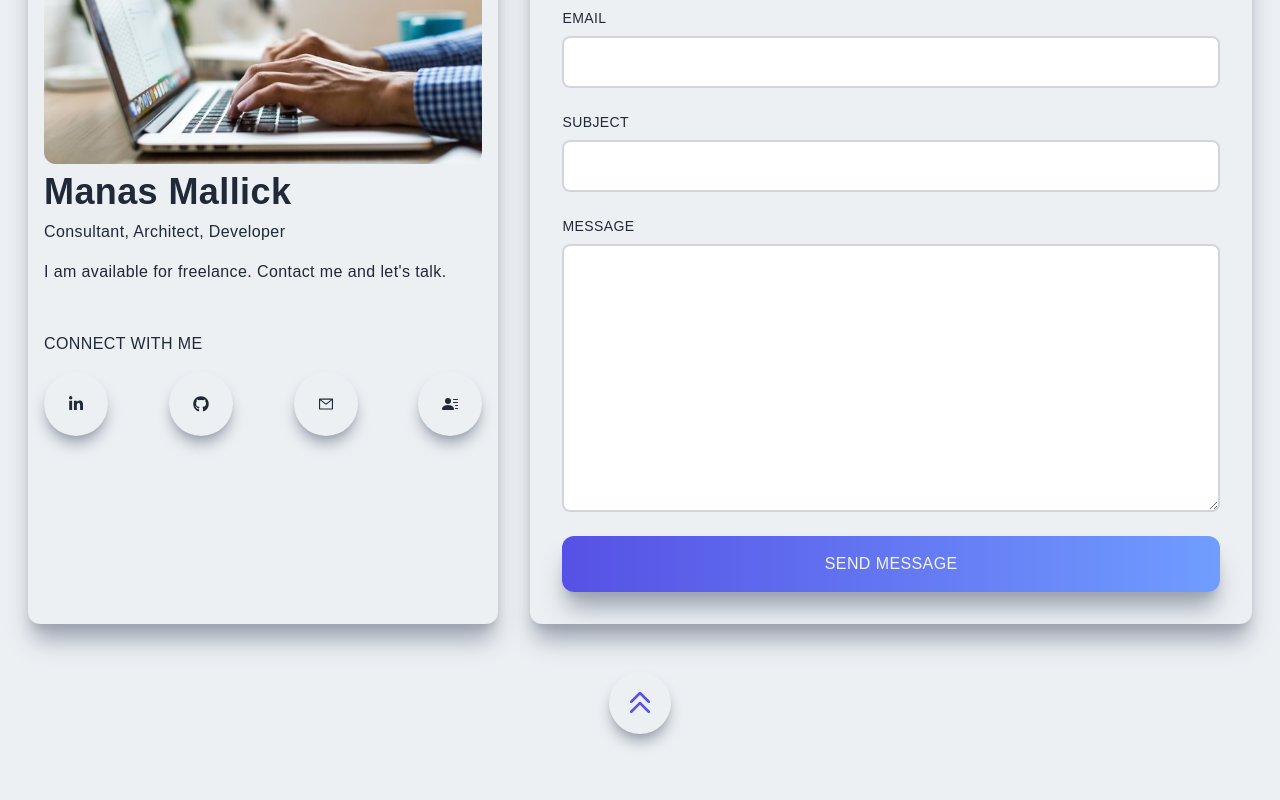
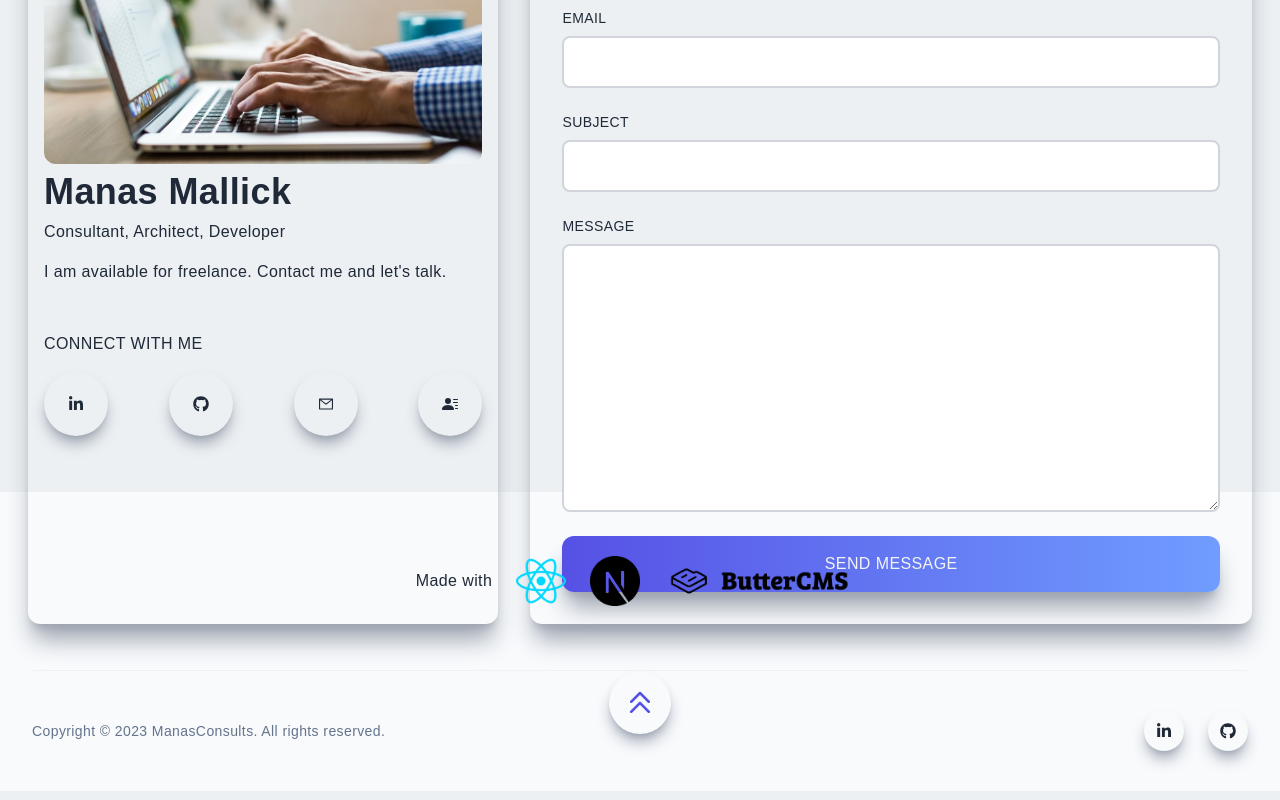
Before and after one commit to ManDun/portfolio-nextjs, a Next.js app: page / in a window 1280 px wide. Shown: the part 3613-4413 px from the top of the page. Built offline with nearby package versions, Linux system fonts and the light colour scheme.

Commit message:
Added footer

```diff
--- /dev/null
+++ b/components/Footer.jsx
@@ -0,0 +1,65 @@
+import React from "react";
+import Image from "next/image";
+import Link from "next/link";
+import butter from "../public/images/vendor/butter-b.png";
+import next from "../public/images/skills/nextjs.png";
+import react from "../public/images/skills/react.png";
+import { FaGithub, FaLinkedinIn } from "react-icons/fa";
+
+const Footer = () => {
+  return (
+    <footer className="bg-slate-50">
+      <div className="mx-auto max-w-7xl px-4 sm:px-6 lg:px-8">
+        <div className="py-16">
+          <div className="flex gap-x-6 justify-center items-center">
+            <a className="group">
+              <p>Made with </p>
+            </a>
+            <a className="group" aria-label="NextJS" href="https://react.dev">
+              <Image src={react} height="50" alt="/" />
+            </a>
+            <a className="group" aria-label="NextJS" href="https://nextjs.org">
+              <Image src={next} height="50" alt="/" />
+            </a>
+            <a
+              className="group"
+              aria-label="ButterCMS"
+              href="https://buttercms.com"
+            >
+              <Image src={butter} height="50" alt="/" />
+            </a>
+          </div>
+        </div>
+        <div className="flex flex-col items-center border-t border-slate-400/10 py-10 sm:flex-row-reverse sm:justify-between">
+          <div className="flex gap-x-6 justify-center items-center">
+            <Link
+              className="group"
+              href="https://www.linkedin.com/in/manas-mallick-77781431/"
+              target="_blank"
+              rel="noreferrer"
+            >
+              <div className="rounded-full shadow-lg shadow-gray-400 p-3 cursor-pointer hover:scale-105 ease-in duration-300">
+                <FaLinkedinIn />
+              </div>
+            </Link>
+            <Link
+              className="group"
+              href="https://github.com/ManDun"
+              target="_blank"
+              rel="noreferrer"
+            >
+              <div className="rounded-full shadow-lg shadow-gray-400 p-3 cursor-pointer hover:scale-105 ease-in duration-300">
+                <FaGithub />
+              </div>
+            </Link>
+          </div>
+          <p className="mt-6 text-sm text-slate-500 sm:mt-0">
+            Copyright © 2023 ManasConsults. All rights reserved.
+          </p>
+        </div>
+      </div>
+    </footer>
+  );
+};
+
+export default Footer;
--- a/pages/index.js
+++ b/pages/index.js
@@ -7,6 +7,7 @@ import About from "@/components/About";
 import Skills from "@/components/Skills";
 import Projects from "@/components/Projects";
 import Contact from "@/components/Contact";
+import Footer from "@/components/footer";
 
 const inter = Inter({ subsets: ["latin"] });
 
@@ -24,6 +25,7 @@ export default function Home() {
       <Skills />
       <Projects />
       <Contact />
+      <Footer />
     </div>
   );
 }
```
Also changed, not shown: public/images/vendor/butter-b.png (added).
